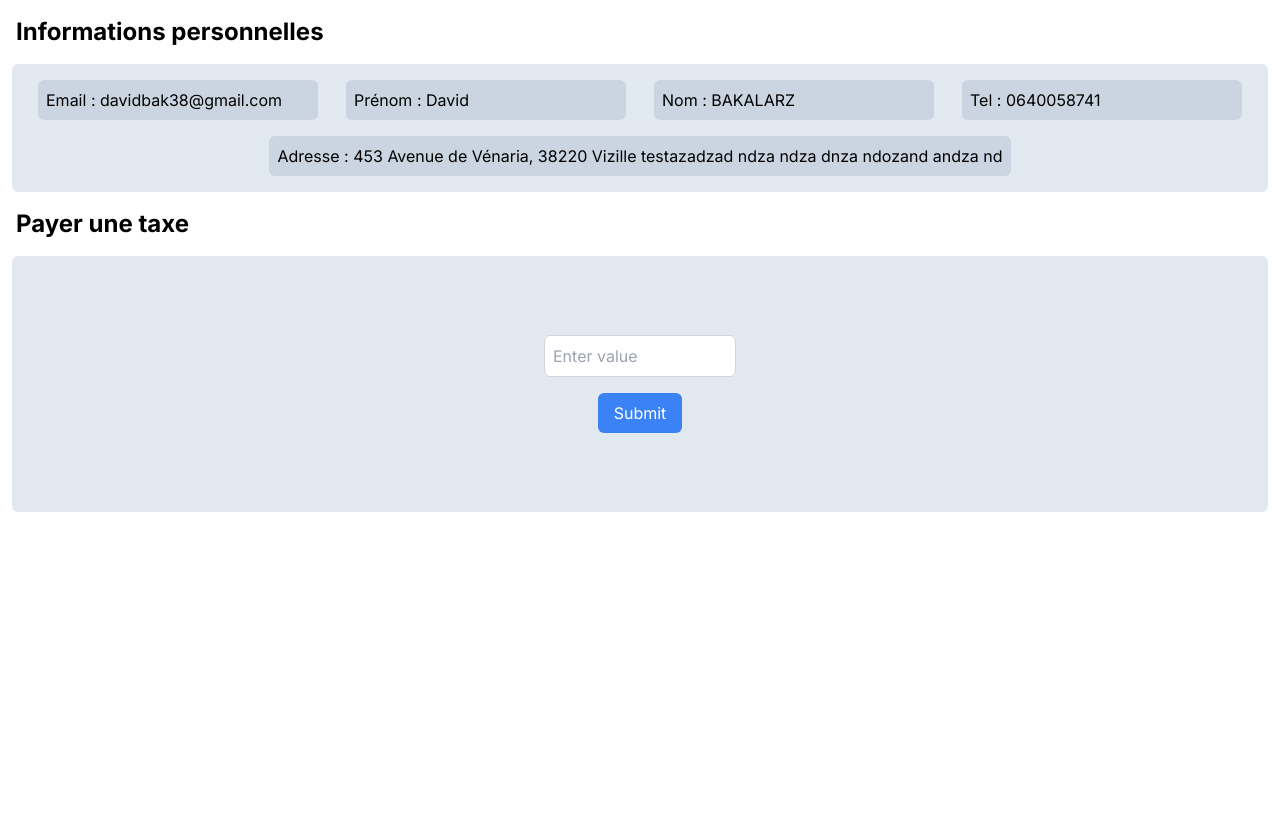
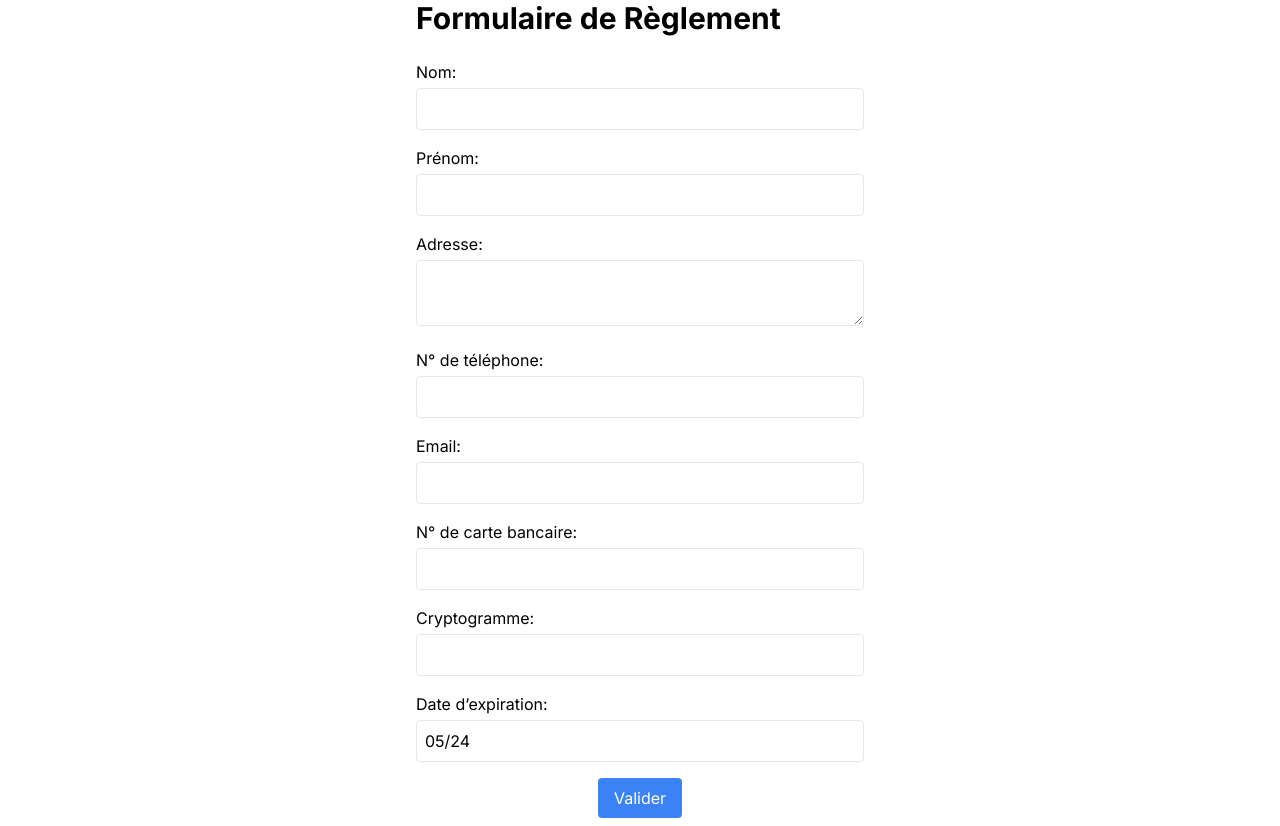
Before and after one commit to Vellanos/Taxe, a Next.js app in the folder front/: page /profile in a window 1280 px wide. Before the commit the page ends 800 px from the top, so only its background shows below. Built offline with nearby package versions, Linux system fonts and the light colour scheme.

Commit message:
formulaire de paiement avec vérif front et message d'erreur

```diff
--- a/front/package.json
+++ b/front/package.json
@@ -14,11 +14,13 @@
     "primeicons": "^7.0.0",
     "primereact": "^10.6.6",
     "react": "^18",
+    "react-datepicker": "^6.9.0",
     "react-dom": "^18"
   },
   "devDependencies": {
     "@types/node": "^20",
     "@types/react": "^18",
+    "@types/react-datepicker": "^6.2.0",
     "@types/react-dom": "^18",
     "postcss": "^8",
     "tailwindcss": "^3.4.1",
--- a/front/src/app/profile/page.tsx
+++ b/front/src/app/profile/page.tsx
@@ -2,14 +2,18 @@
 
 import TaxeCode from "@/components/TaxeCode";
 import UserInfoContainer from "@/components/UserInfoContainer";
+import PaymentForm from "@/components/PaymentForm";
 
 export default function Profile() {
   return (
     <>
-      <h2 className="m-4 text-2xl font-bold">Informations personnelles</h2>
+      {/* <h2 className="m-4 text-2xl font-bold">Informations personnelles</h2>
       <UserInfoContainer />
       <h2 className="m-4 text-2xl font-bold">Payer une taxe</h2>
       <TaxeCode/>
+      <h2 className="m-4 text-2xl font-bold">Résumé de vos paiements</h2>
+      <TaxeCode/> */}
+      <PaymentForm />
     </>
   );
 }
--- /dev/null
+++ b/front/src/components/PaymentForm.tsx
@@ -0,0 +1,262 @@
+"use client";
+
+import { ChangeEvent, useState } from "react";
+
+import DatePicker from "react-datepicker";
+import "react-datepicker/dist/react-datepicker.css";
+
+const PaymentForm = () => {
+  const [formData, setFormData] = useState({
+    numero_reglement: "",
+    nom: "",
+    prenom: "",
+    adresse: "",
+    telephone: "",
+    email: "",
+    carte_bancaire: "",
+    cryptogramme: "",
+    date_expiration: new Date()
+  });
+
+  const [nomError, setNomError] = useState("");
+  const [prenomError, setPrenomError] = useState("");
+  const [telephoneError, setTelephoneError] = useState("");
+  const [emailError, setEmailError] = useState("");
+  const [carteBancaireError, setCarteBancaireError] = useState("");
+  const [cryptogrammeError, setCryptogrammeError] = useState("");
+  const [dateExpirationError, setDateExpirationError] = useState("");
+
+  const handleDateChange = (date: Date) => {
+    setFormData({ ...formData, date_expiration: date });
+  };
+
+  const handleChange = (e: { target: { name: string; value: string; }; }) => {
+    const { name, value } = e.target;
+    setFormData({ ...formData, [name]: value });
+
+    // Vérification de la longueur du nom et affichage d'un message d'erreur si nécessaire
+    if (name === "nom" && (value.length < 2 || value.length > 50)) {
+      setNomError("Le nom doit contenir entre 2 et 50 caractères.");
+    } else {
+      setNomError("");
+    }
+
+    // Vérification de la longueur du prénom et affichage d'un message d'erreur si nécessaire
+    if (name === "prenom" && (value.length < 2 || value.length > 50)) {
+      setPrenomError("Le prénom doit contenir entre 2 et 50 caractères.");
+    } else {
+      setPrenomError("");
+    }
+
+    // Validation du numéro de téléphone avec une regex
+    if (name === "telephone" && !/^\d{1,10}$/.test(value)) {
+      setTelephoneError(
+        "Le numéro de téléphone doit contenir au maximum 10 chiffres."
+      );
+    } else {
+      setTelephoneError("");
+    }
+
+    // Validation de l'email avec une regex et une limite de caractères
+    if (
+      name === "email" &&
+      (value.length > 180 || !/^\S+@\S+\.\S+$/.test(value))
+    ) {
+      setEmailError(
+        "Veuillez saisir une adresse email valide (max 180 caractères)."
+      );
+    } else {
+      setEmailError("");
+    }
+
+    // Validation du numéro de carte bancaire avec une regex et une limite de caractères
+    if (
+      name === "carte_bancaire" &&
+      (value.length !== 16 || !/^\d{16}$/.test(value))
+    ) {
+      setCarteBancaireError(
+        "Le numéro de carte bancaire doit contenir exactement 16 chiffres."
+      );
+    } else {
+      setCarteBancaireError("");
+    }
+
+    // Validation du cryptogramme avec une regex et une limite de caractères
+    if (
+      name === "cryptogramme" &&
+      (value.length !== 3 || !/^\d{3}$/.test(value))
+    ) {
+      setCryptogrammeError(
+        "Le cryptogramme doit contenir exactement 3 chiffres."
+      );
+    } else {
+      setCryptogrammeError("");
+    }
+
+    // Validation de la date d'expiration avec une regex
+    if (name === "date_expiration" && !/^(0[1-9]|1[0-2])\/\d{2}$/.test(value)) {
+      setDateExpirationError(
+        "Le format de la date d'expiration doit être MM/AA."
+      );
+    } else {
+      setDateExpirationError("");
+    }
+  };
+
+  const handleSubmit = (e: { preventDefault: () => void; }) => {
+    e.preventDefault();
+    console.log(formData);
+  };
+
+  return (
+    <div className="max-w-md mx-auto px-4 lg:px-0">
+      <h1 className="text-3xl font-bold mb-6">Formulaire de Règlement</h1>
+      <form onSubmit={handleSubmit} className="mt-2 mb-2">
+        <div className="mb-4">
+          <label htmlFor="nom" className="block mb-1">
+            Nom:
+          </label>
+          <input
+            type="text"
+            id="nom"
+            name="nom"
+            className="w-full p-2 border rounded"
+            onChange={handleChange}
+            required
+            minLength={2}
+            maxLength={50}
+          />
+          {nomError && <p className="text-red-500 text-xs mt-1">{nomError}</p>}
+        </div>
+        <div className="mb-4">
+          <label htmlFor="prenom" className="block mb-1">
+            Prénom:
+          </label>
+          <input
+            type="text"
+            id="prenom"
+            name="prenom"
+            className="w-full p-2 border rounded"
+            onChange={handleChange}
+            required
+            minLength={2}
+            maxLength={50}
+          />
+          {prenomError && (
+            <p className="text-red-500 text-xs mt-1">{prenomError}</p>
+          )}
+        </div>
+        <div className="mb-4">
+          <label htmlFor="adresse" className="block mb-1">
+            Adresse:
+          </label>
+          <textarea
+            id="adresse"
+            name="adresse"
+            className="w-full p-2 border rounded"
+            onChange={handleChange}
+            maxLength={255}
+            required
+          ></textarea>
+        </div>
+        <div className="mb-4">
+          <label htmlFor="telephone" className="block mb-1">
+            N° de téléphone:
+          </label>
+          <input
+            type="tel"
+            id="telephone"
+            name="telephone"
+            className="w-full p-2 border rounded"
+            onChange={handleChange}
+            required
+            pattern="\d{1,10}"
+          />
+          {telephoneError && (
+            <p className="text-red-500 text-xs mt-1">{telephoneError}</p>
+          )}
+        </div>
+        <div className="mb-4">
+          <label htmlFor="email" className="block mb-1">
+            Email:
+          </label>
+          <input
+            type="email"
+            id="email"
+            name="email"
+            className="w-full p-2 border rounded"
+            onChange={handleChange}
+            required
+            maxLength={180}
+          />
+          {emailError && (
+            <p className="text-red-500 text-xs mt-1">{emailError}</p>
+          )}
+        </div>
+        <div className="mb-4">
+          <label htmlFor="carte_bancaire" className="block mb-1">
+            N° de carte bancaire:
+          </label>
+          <input
+            type="text"
+            id="carte_bancaire"
+            name="carte_bancaire"
+            className="w-full p-2 border rounded"
+            pattern="\d{16}"
+            onChange={handleChange}
+            required
+          />
+          {carteBancaireError && (
+            <p className="text-red-500 text-xs mt-1">{carteBancaireError}</p>
+          )}
+        </div>
+        <div className="mb-4">
+          <label htmlFor="cryptogramme" className="block mb-1">
+            Cryptogramme:
+          </label>
+          <input
+            type="text"
+            id="cryptogramme"
+            name="cryptogramme"
+            className="w-full p-2 border rounded"
+            pattern="[0-9]{3}"
+            onChange={handleChange}
+            required
+          />
+          {cryptogrammeError && (
+            <p className="text-red-500 text-xs mt-1">{cryptogrammeError}</p>
+          )}
+        </div>
+        <div className="mb-4 flex flex-col ">
+          <label htmlFor="date_expiration" className="block mb-1">
+            Date d’expiration:
+          </label>
+          <DatePicker
+            id="date_expiration"
+            name="date_expiration"
+            className="w-full p-2 border rounded"
+            dateFormat="MM/yy"
+            selected={formData.date_expiration}
+            minDate={new Date()}
+            onChange={handleDateChange}
+            showMonthYearPicker
+            required
+          />
+          {dateExpirationError && (
+            <p className="text-red-500 text-xs mt-1">{dateExpirationError}</p>
+          )}
+        </div>
+        <div className="flex justify-center">
+          <button
+            type="submit"
+            className="bg-blue-500 text-white py-2 px-4 rounded"
+          >
+            Valider
+          </button>
+        </div>
+      </form>
+    </div>
+  );
+};
+
+export default PaymentForm;
```
Also changed, not shown: front/src/components/Payment.tsx (added), 1 other file (tests, documents, lock files or other folders).
